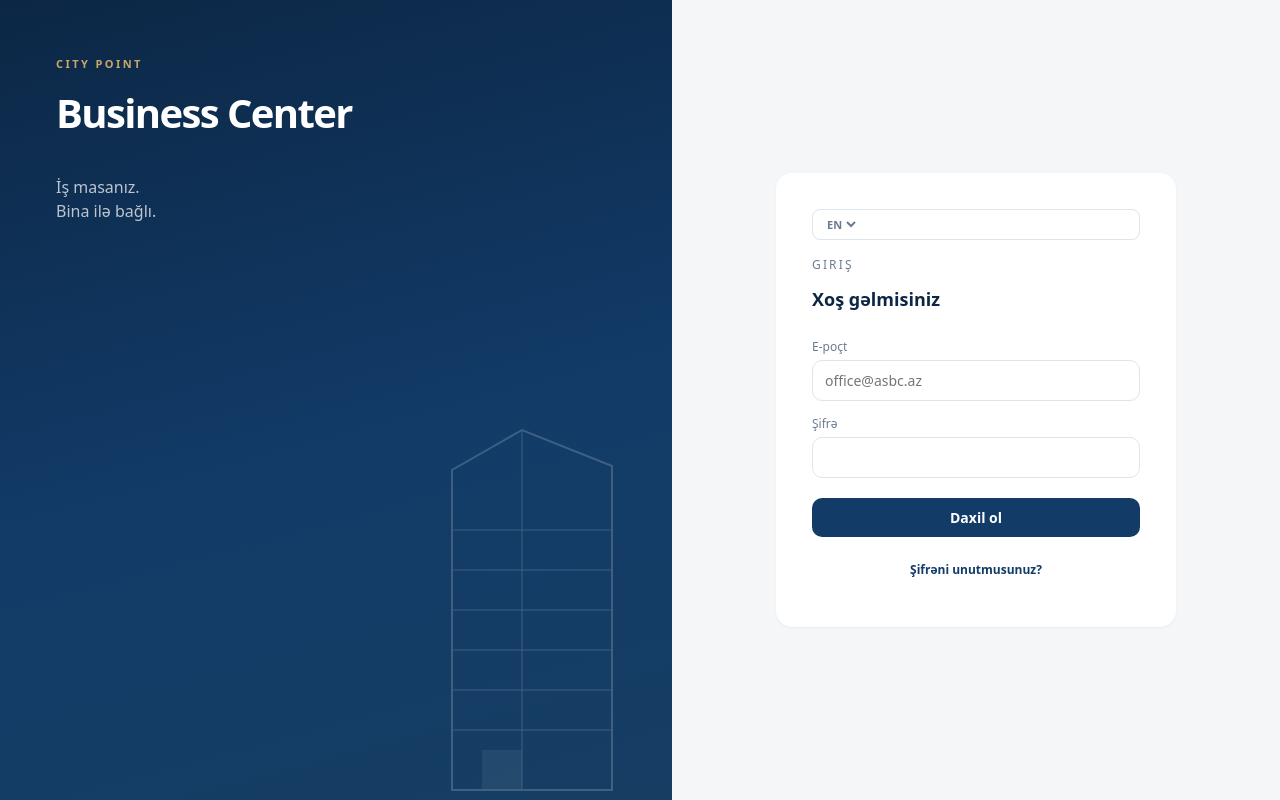
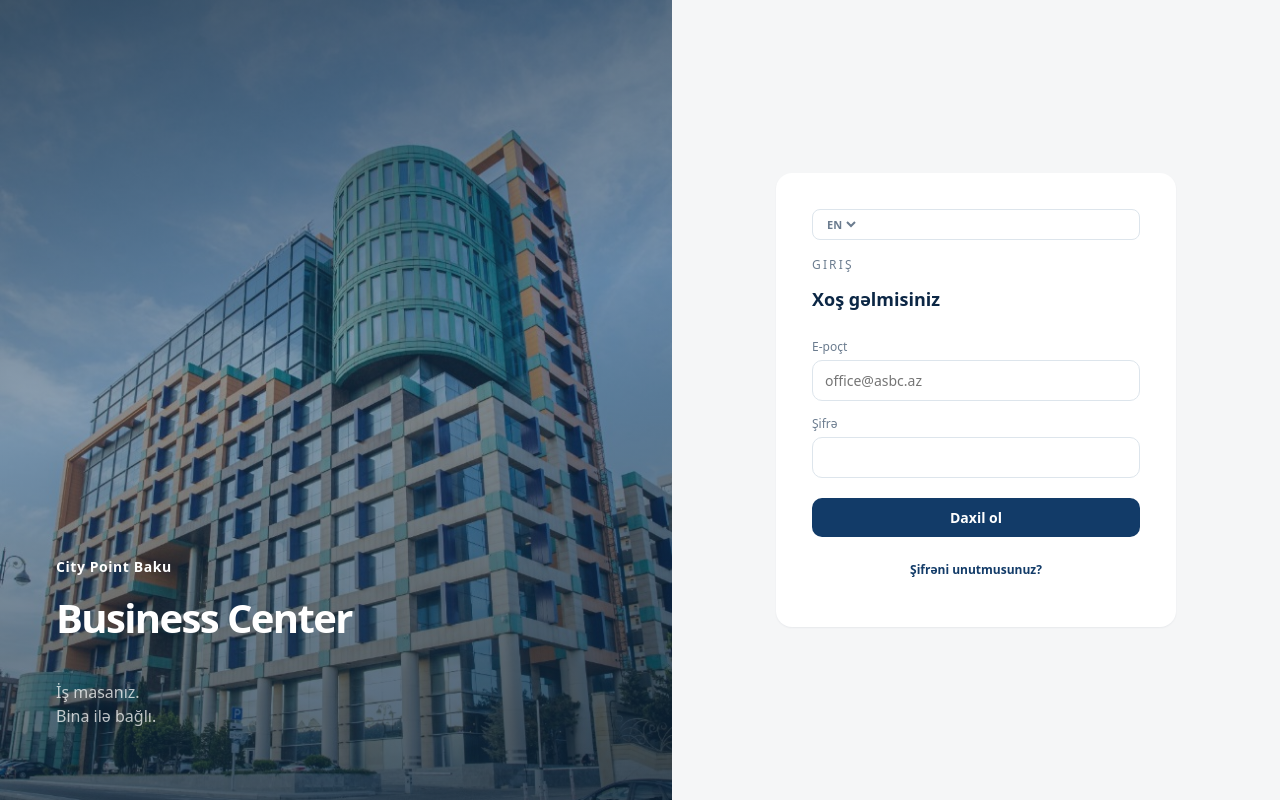
Before and after one commit to Abdullaeff1/city-point-erp, a Django app: page /login/ in a window 1280 px wide. Run offline with Django 5.2, Linux system fonts and the light colour scheme.

Commit message:
Move dev host port to 8222 and refresh login visual.
Use the City Point building photo on the login panel and drop the
host Postgres port mapping so dev Docker starts when 5432 is taken.

Co-authored-by: Cursor <cursoragent@cursor.com>

```diff
--- a/config/settings.py
+++ b/config/settings.py
@@ -123,7 +123,7 @@ CSRF_TRUSTED_ORIGINS = [
     origin.strip()
     for origin in os.environ.get(
         "DJANGO_CSRF_TRUSTED_ORIGINS",
-        "http://localhost:3001,http://127.0.0.1:3001,http://localhost:8000,http://127.0.0.1:8000",
+        "http://localhost:8222,http://127.0.0.1:8222,http://localhost:8000,http://127.0.0.1:8000",
     ).split(",")
     if origin.strip()
 ]
--- a/static/css/cp.css
+++ b/static/css/cp.css
@@ -569,14 +569,46 @@ a:hover { text-decoration: underline; }
 
 .login-split { min-height: 100vh; display: grid; grid-template-columns: 1.05fr 0.95fr; }
 .login-visual {
-  background: linear-gradient(165deg, var(--cp-primary-dark) 0%, var(--cp-primary) 55%, #163e63 100%);
   color: #fff;
   position: relative;
   overflow: hidden;
   padding: 56px;
+  min-height: 100%;
+  display: flex;
+  align-items: flex-end;
+}
+.login-visual-photo {
+  position: absolute;
+  inset: 0;
+  width: 100%;
+  height: 100%;
+  object-fit: cover;
+  object-position: center 35%;
+  display: block;
+}
+.login-visual-overlay {
+  position: absolute;
+  inset: 0;
+  background: linear-gradient(
+    165deg,
+    rgba(12, 36, 58, 0.72) 0%,
+    rgba(22, 62, 99, 0.48) 45%,
+    rgba(12, 36, 58, 0.78) 100%
+  );
+  pointer-events: none;
+}
+.login-visual-content {
+  position: relative;
+  z-index: 1;
+  max-width: 100%;
+}
+.login-visual .cp-brand-kicker {
+  font-size: 14px;
+  font-weight: 700;
+  letter-spacing: 0.04em;
+  color: #fff;
 }
 .login-form-wrap { display: flex; align-items: center; justify-content: center; background: var(--cp-background); }
-.building-svg { position: absolute; right: -20px; bottom: -10px; opacity: 0.18; }
 .login-card { width: 100%; max-width: 400px; padding: 36px; }
 
 .metric-warn { color: var(--cp-warning); }
@@ -607,7 +639,13 @@ a:hover { text-decoration: underline; }
 }
 @media (max-width: 900px) {
   .login-split { grid-template-columns: 1fr; }
-  .login-visual { min-height: 200px; padding: 32px; }
+  .login-visual {
+    min-height: clamp(220px, 42vw, 360px);
+    padding: 28px 24px;
+    align-items: flex-end;
+  }
+  .login-visual-photo { object-position: center 30%; }
+  .login-visual-content h1 { font-size: 28px !important; }
   .cp-sidebar { width: 72px; }
   .cp-nav-text, .cp-brand-sub, .cp-user-meta, .cp-nav-label, .cp-nav-summary-label, .cp-sidebar-cta span { display: none; }
   .cp-nav-group-body { margin-left: 0; border-left: 0; padding-left: 0; }
--- a/templates/accounts/login.html
+++ b/templates/accounts/login.html
@@ -1,17 +1,23 @@
 {% extends "base.html" %}
-{% load i18n %}
+{% load i18n static %}
 {% block title %}{% translate "Giriş" %} · City Point{% endblock %}
 {% block body %}
 <div class="login-split">
   <section class="login-visual">
-    <div class="cp-brand-kicker">CITY POINT</div>
-    <h1 class="mt-3" style="font-size:40px;font-weight:700;letter-spacing:-0.04em;max-width:360px;">{% translate "Business Center" %}</h1>
-    <p class="mt-4" style="max-width:320px;color:rgba(255,255,255,0.72);font-size:16px;line-height:1.5;">{% translate "İş masanız." %}<br>{% translate "Bina ilə bağlı." %}</p>
-    <svg class="building-svg" width="280" height="420" viewBox="0 0 280 420" fill="none" aria-hidden="true">
-      <path d="M40 400V80l70-40 90 36v324H40Z" stroke="white" stroke-width="2"/>
-      <path d="M110 40v360M40 140h160M40 180h160M40 220h160M40 260h160M40 300h160M40 340h160" stroke="white" stroke-width="1"/>
-      <rect x="70" y="360" width="40" height="40" fill="white" fill-opacity="0.35"/>
-    </svg>
+    <img
+      class="login-visual-photo"
+      src="{% static 'img/city-point-building.jpg' %}"
+      alt="City Point Business Center"
+      width="1200"
+      height="1800"
+      decoding="async"
+    >
+    <div class="login-visual-overlay" aria-hidden="true"></div>
+    <div class="login-visual-content">
+      <div class="cp-brand-kicker">City Point Baku</div>
+      <h1 class="mt-3" style="font-size:40px;font-weight:700;letter-spacing:-0.04em;max-width:360px;">{% translate "Business Center" %}</h1>
+      <p class="mt-4" style="max-width:320px;color:rgba(255,255,255,0.72);font-size:16px;line-height:1.5;">{% translate "İş masanız." %}<br>{% translate "Bina ilə bağlı." %}</p>
+    </div>
   </section>
   <section class="login-form-wrap">
     <div class="cp-card login-card">
```
Also changed, not shown: scripts/generate_management_report.py (+4 -4 lines), README.md, static/img/city-point-building.jpg (added), static/img/city-point-logo.png (added), 2 other files.
